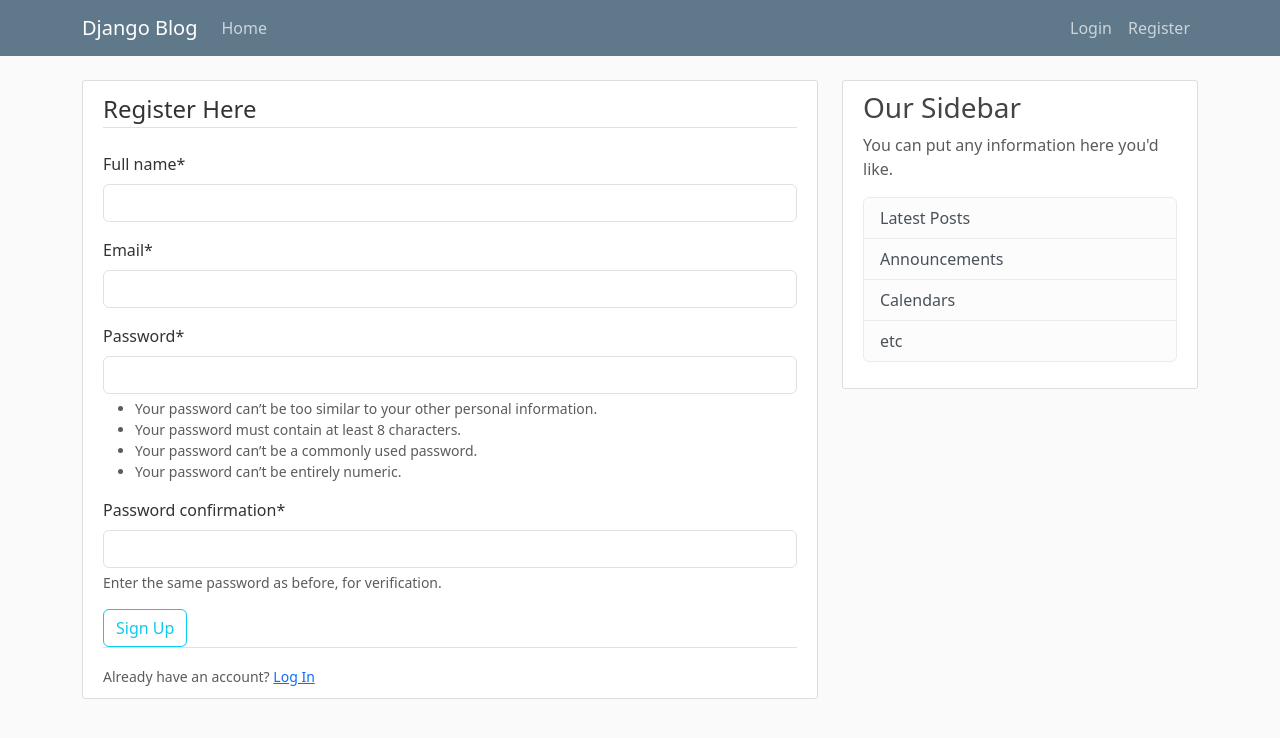
After one commit to Oluwatemmy/Yetti-Assessment, a Django app: page /register/ in a window 1280 px wide. The commit adds this page. Shown: the top 738 px of the page. Run offline with Django 4.2, Linux system fonts and the light colour scheme; some libraries are stand-ins or nearby versions.

Commit message:
Added User Registration

```diff
--- a/assessment/assessment/settings.py
+++ b/assessment/assessment/settings.py
@@ -32,6 +32,8 @@ ALLOWED_HOSTS = []
 
 INSTALLED_APPS = [
     'users.apps.UserConfig',
+    'crispy_forms', # for beautifying the forms to make them look better with the css and bootstrap
+    'crispy_bootstrap5',
     'django.contrib.admin',
     'django.contrib.auth',
     'django.contrib.contenttypes',
@@ -123,6 +125,10 @@ STATIC_URL = 'static/'
 
 DEFAULT_AUTO_FIELD = 'django.db.models.BigAutoField'
 
+CRISPY_ALLOWED_TEMPLATE_PACKS = "bootstrap5"
+
+CRISPY_TEMPLATE_PACK = 'bootstrap5'
+
 LOGIN_URL = 'login'
 LOGIN_REDIRECT_URL = 'homepage' # URL to redirect after login
 LOGOUT_REDIRECT_URL = 'login' # URL to redirect after login
--- a/assessment/assessment/urls.py
+++ b/assessment/assessment/urls.py
@@ -1,23 +1,9 @@
-"""
-URL configuration for assessment project.
-
-The `urlpatterns` list routes URLs to views. For more information please see:
-    https://docs.djangoproject.com/en/4.2/topics/http/urls/
-Examples:
-Function views
-    1. Add an import:  from my_app import views
-    2. Add a URL to urlpatterns:  path('', views.home, name='home')
-Class-based views
-    1. Add an import:  from other_app.views import Home
-    2. Add a URL to urlpatterns:  path('', Home.as_view(), name='home')
-Including another URLconf
-    1. Import the include() function: from django.urls import include, path
-    2. Add a URL to urlpatterns:  path('blog/', include('blog.urls'))
-"""
 from django.contrib import admin
 from django.urls import path, include
+from users import views as user_views
 
 urlpatterns = [
     path('admin/', admin.site.urls),
+    path('register/', user_views.register, name='register'),
     path('', include('users.urls'))
 ]
--- /dev/null
+++ b/assessment/users/forms.py
@@ -0,0 +1,18 @@
+from django import forms
+from django.contrib.auth.models import User
+from django.contrib.auth.forms import UserCreationForm
+
+
+class UserRegistrationForm(UserCreationForm):
+    full_name = forms.CharField(max_length=200)
+    email = forms.EmailField()
+
+    class Meta:
+        model = User
+        fields = ['full_name', 'email', 'password1', 'password2']
+
+    def clean_email(self):
+        email = self.cleaned_data.get('email')
+        if User.objects.filter(email__iexact=email).exists():
+            raise forms.ValidationError('A user has already registered using this email')
+        return email
--- a/assessment/users/templates/users/base.html
+++ b/assessment/users/templates/users/base.html
@@ -48,6 +48,14 @@
     <main role="main" class="container">
         <div class="row">
             <div class="col-md-8">
+                {% if messages %}
+                    {% for message in messages %}
+                        <div class="alert alert-{{ message.tags }}">
+                            {{ message }}
+                        </div>
+                    {% endfor %}
+                {% endif %}
+
                 {% block content %}{% endblock content %}
             </div>
             <div class="col-md-4">
--- /dev/null
+++ b/assessment/users/templates/users/register.html
@@ -0,0 +1,21 @@
+{% extends "users/base.html" %}
+{% load crispy_forms_tags %}
+{% block content %}
+    <div class="content-section">
+        <form action="" method="POST">
+            {% csrf_token %}
+            <fieldset class="form-group">
+                <legend class="border-bottom mb-4">Register Here</legend>
+                {{ form|crispy }}
+            </fieldset>
+            <div class="form-group">
+                <button class="btn btn-outline-info" type="submit">Sign Up</button>
+            </div>
+        </form>
+        <div class="border-top pt-3">
+            <small class="text-muted">
+                Already have an account? <a href="#" class="ml-2">Log In</a></small><br/>
+            </small>
+        </div>
+    </div>
+{% endblock content %}
--- a/assessment/users/views.py
+++ b/assessment/users/views.py
@@ -1,9 +1,25 @@
-from django.shortcuts import render
-from django.http import HttpResponse
-from django.contrib.auth.forms import UserCreationForm
+from django.shortcuts import render, redirect
+from .forms import UserRegistrationForm
 from django.contrib.auth import login
-from django.shortcuts import render, redirect
+from django.contrib import messages
+
 
 # Create your views here.
 def home(request):
     return render(request, 'users/home.html')
+
+# Register a User
+def register(request):
+    if request.method == 'POST':
+        form = UserRegistrationForm(request.POST)
+        if form.is_valid():
+            form.save()
+            fullname = form.cleaned_data.get('full_name')
+            messages.success(request, f"Account created for {fullname}")
+            return redirect('homepage')
+    else:
+        form= UserRegistrationForm()
+    context = {
+        'form': form,
+    }
+    return render(request, 'users/register.html', context)
```
Also changed, not shown: assessment/users/templates/users/login.html (added).
